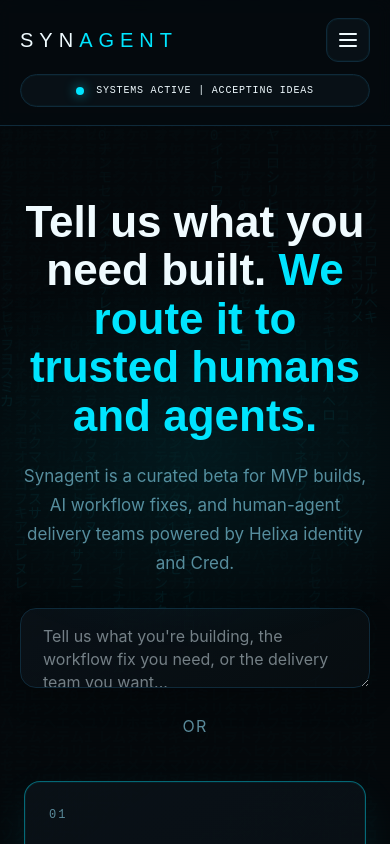
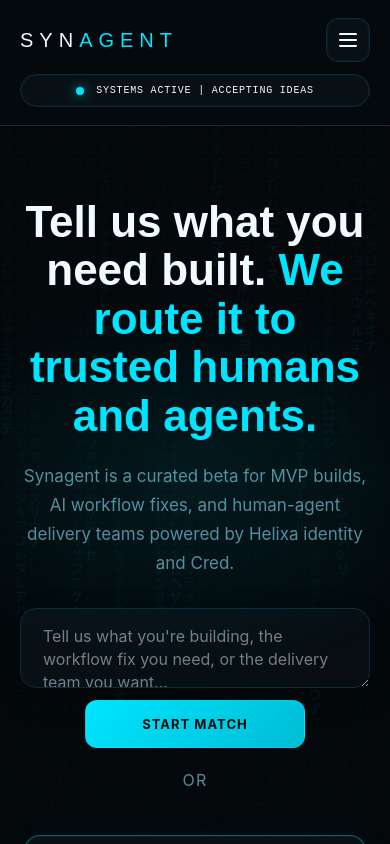
Before and after one commit to Bendr-20/synagent, a Next.js app: page / in a window 390 px wide. Shown: the top 844 px of the page. Built offline with nearby package versions, Linux system fonts and the light colour scheme.

Commit message:
Polish Synagent homepage mobile UX

```diff
--- a/src/app/page.tsx
+++ b/src/app/page.tsx
@@ -1,6 +1,6 @@
 import Link from "next/link";
 import { SiteShell } from "@/components/site-shell";
-import { glassCardStyle, outlineButtonStyle, theme } from "@/lib/theme";
+import { glassCardStyle, outlineButtonStyle, solidButtonStyle, theme } from "@/lib/theme";
 
 type ServiceCard = {
   number: string;
@@ -186,8 +186,10 @@
           {betaPositioning}
         </p>
 
-        <div style={{ width: "100%", maxWidth: "860px", marginBottom: "20px" }}>
+        <form action="/match" method="get" style={{ width: "100%", maxWidth: "860px", marginBottom: "20px", display: "flex", flexDirection: "column", gap: "12px" }}>
           <textarea
+            aria-label="Project brief"
+            name="brief"
             rows={2}
             placeholder="Tell us what you're building, the workflow fix you need, or the delivery team you want..."
             style={{
@@ -206,7 +208,10 @@
               overflowY: "auto",
             }}
           />
-        </div>
+          <button type="submit" style={{ ...solidButtonStyle, alignSelf: "center", width: "auto", minWidth: "220px" }}>
+            Start match
+          </button>
+        </form>
 
         <div style={{ fontSize: "16px", color: theme.textMuted, marginBottom: "7px", letterSpacing: "0.08em", textTransform: "uppercase" }}>or</div>
       </section>
@@ -253,7 +258,7 @@
           <div style={{ fontSize: "12px", fontFamily: "JetBrains Mono, monospace", letterSpacing: "0.16em", color: theme.textMuted, textTransform: "uppercase", marginBottom: "18px" }}>
             How it works
           </div>
-          <div style={{ display: "grid", gridTemplateColumns: "repeat(4, minmax(0, 1fr))", gap: "14px" }}>
+          <div style={{ display: "grid", gridTemplateColumns: "repeat(auto-fit, minmax(180px, 1fr))", gap: "14px" }}>
             {howItWorksSteps.map((step, index) => (
               <div key={step} style={{ padding: "16px", borderRadius: "14px", border: "1px solid rgba(0,229,255,0.16)", background: "rgba(5,10,14,0.26)", minHeight: "112px" }}>
                 <div style={{ fontSize: "12px", fontFamily: "JetBrains Mono, monospace", letterSpacing: "0.14em", color: theme.accent, textTransform: "uppercase", marginBottom: "14px" }}>
```
